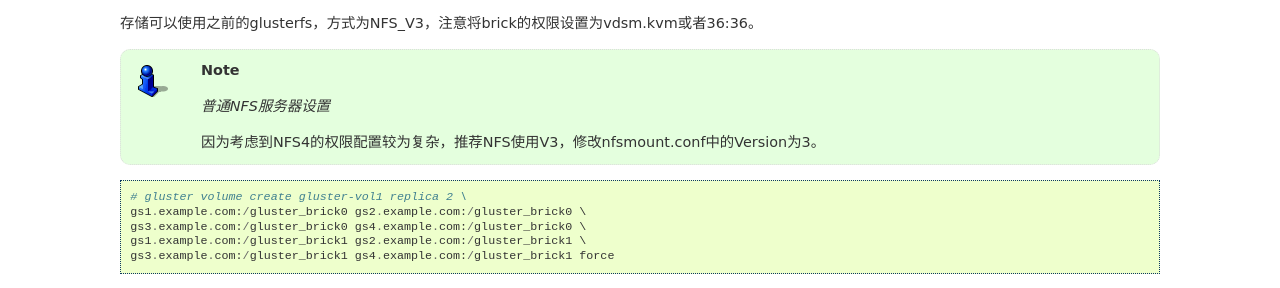
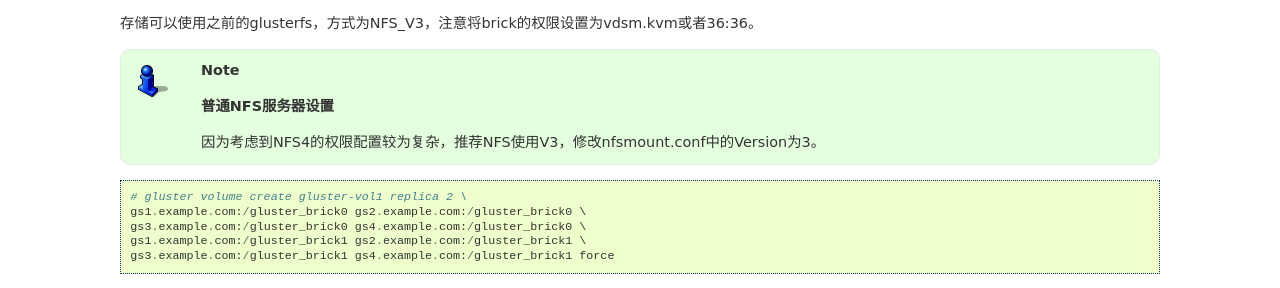
Before and after one commit to lofyer/InTheCloud, a Sphinx documentation site: the page built from source/posts/ch03.rst, in a window 1280 px wide. Shown: the part 2922-3210 px from the top of the page. Built offline with Sphinx 7.4.7, drawn with Linux system fonts in a browser that asks for light colours; formulas are drawn with MathJax 3.

Commit message:
斜体改粗体

```diff
--- a/source/posts/ch03.rst
+++ b/source/posts/ch03.rst
@@ -101,7 +101,7 @@ oVirt目前两种部署方式：
 
 存储可以使用之前的glusterfs，方式为NFS_V3，注意将brick的权限设置为vdsm.kvm或者36:36。
 
-.. note:: *普通NFS服务器设置*
+.. note:: **普通NFS服务器设置**
 
     因为考虑到NFS4的权限配置较为复杂，推荐NFS使用V3，修改nfsmount.conf中的Version为3。
 
```
